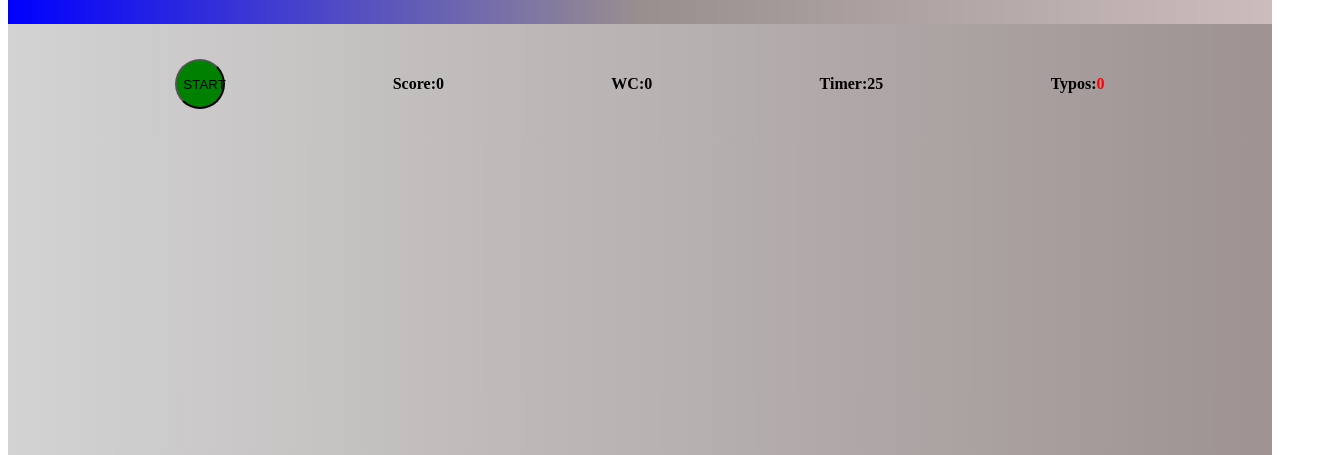
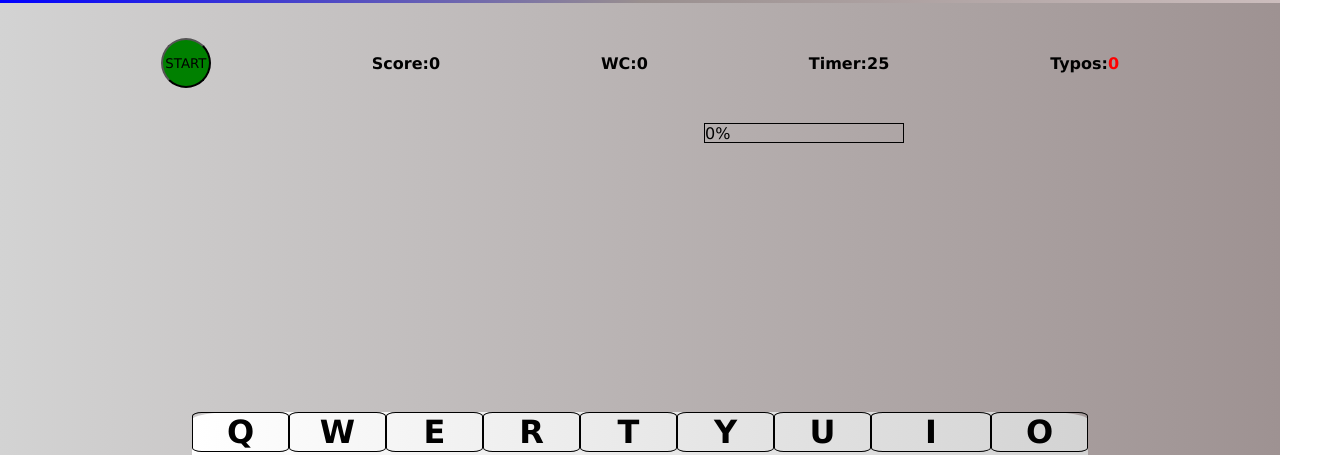
Before and after one commit to Greenie62/speedtypegame, a plain HTML site: page index.html in a window 1280 px wide. Shown: the part 117-572 px from the top of the page, 1344 px wide, since content can reach past the window. Drawn offline with Linux system fonts and the light colour scheme.

Commit message:
fixed styles

```diff
--- a/index.html
+++ b/index.html
@@ -6,6 +6,14 @@
     <link rel="stylesheet" href="https://cdnjs.cloudflare.com/ajax/libs/font-awesome/5.15.1/css/all.min.css" integrity="sha512-+4zCK9k+qNFUR5X+cKL9EIR+ZOhtIloNl9GIKS57V1MyNsYpYcUrUeQc9vNfzsWfV28IaLL3i96P9sdNyeRssA==" crossorigin="anonymous" />
     <link rel="stylesheet" href="https://stackpath.bootstrapcdn.com/font-awesome/4.7.0/css/font-awesome.min.css">
    <style>
+
+       *{
+           margin:0;
+           padding:0;
+           box-sizing:border-box;
+           position:relative;
+           font-family:'Lucida Sans', 'Lucida Sans Regular', 'Lucida Grande', 'Lucida Sans Unicode', Geneva, Verdana, sans-serif;
+       }
        .homeHeader, .homeFooter{
     background:linear-gradient(to right,blue,rgb(153, 143, 143),rgb(204, 189, 189))
 }
@@ -558,4 +566,3 @@ function slideCaption(){
 
 
 </script>
-<script src="js/home.js"></script>
```
